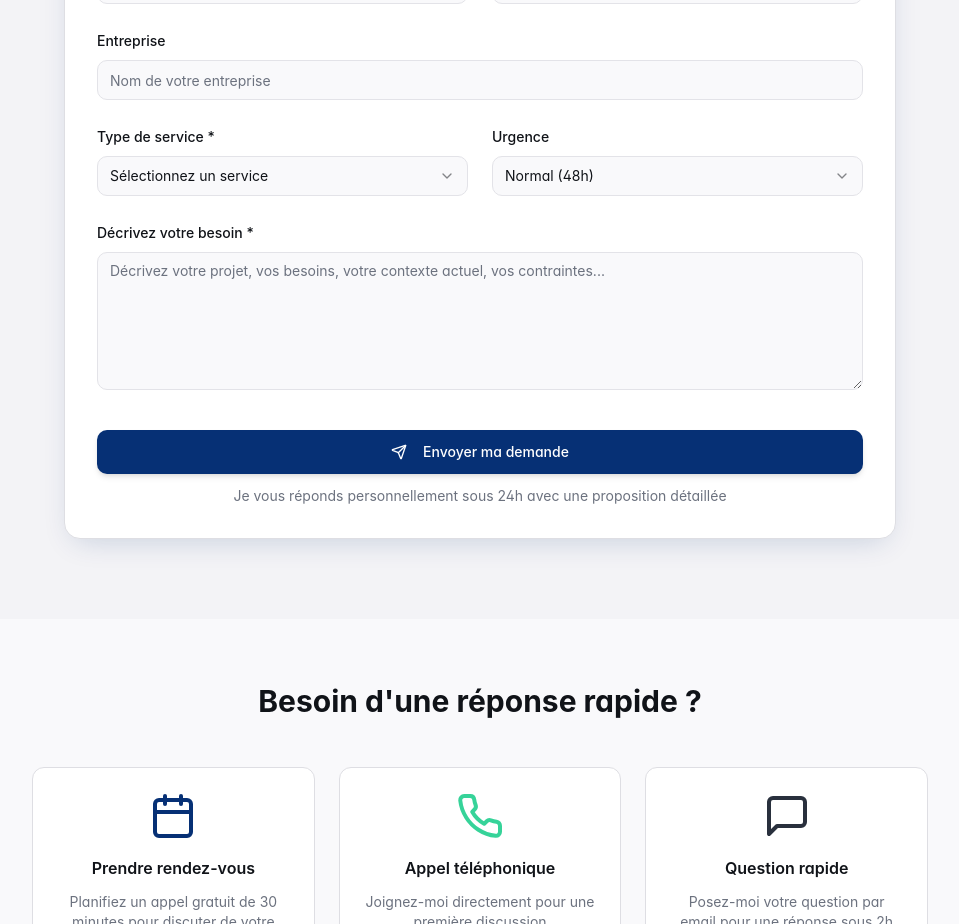
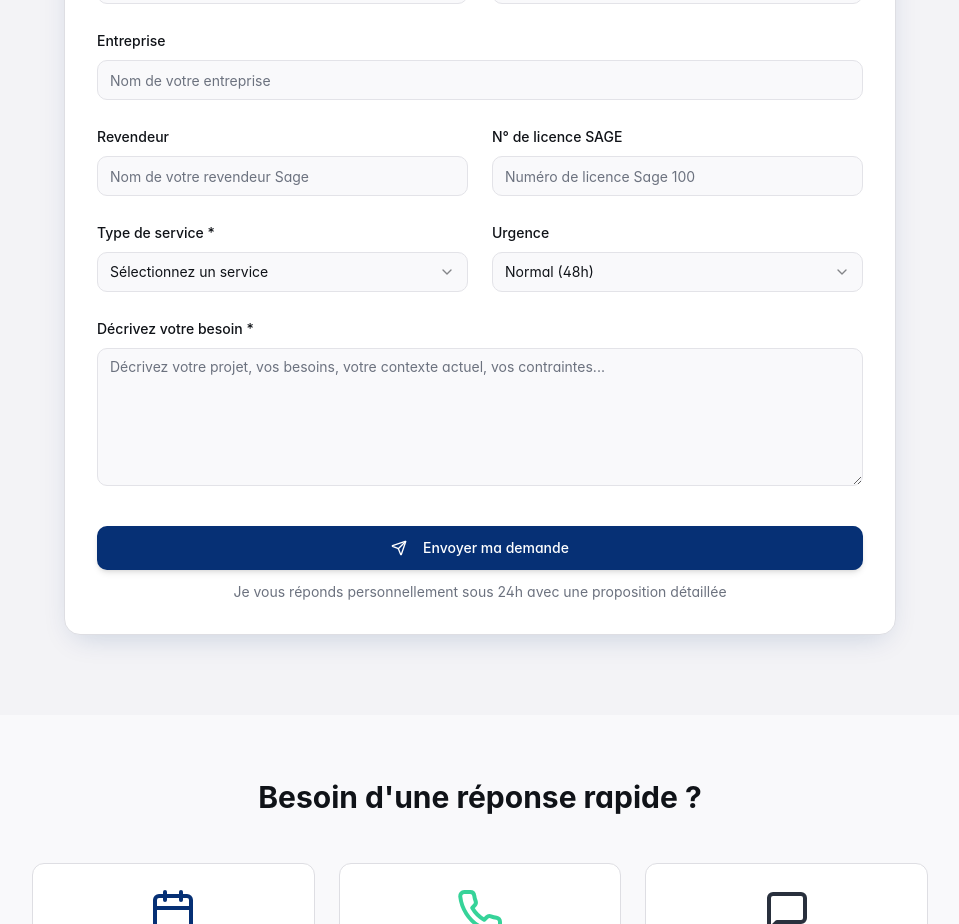
Before and after one commit to GESTIONMAX/sage-consultant-online, a React (Vite) app: page /contact in a window 1280 px wide. Shown: the part 1300-2224 px from the top of the page, without its empty margins (160-1119 px from the left). Built offline with nearby package versions, Linux system fonts and the light colour scheme.

Commit message:
Add reseller and Sage license fields
Add "Revendeur" and "N0 de licence SAGE" fields to the contact form.

```diff
--- a/src/pages/ContactPage.tsx
+++ b/src/pages/ContactPage.tsx
@@ -24,6 +24,8 @@ const ContactPage = () => {
     email: "",
     phone: "",
     company: "",
+    revendeur: "",
+    numeroLicenceSage: "",
     serviceType: "",
     message: "",
     urgency: "normal"
@@ -45,6 +47,8 @@ const ContactPage = () => {
       email: "",
       phone: "",
       company: "",
+      revendeur: "",
+      numeroLicenceSage: "",
       serviceType: "",
       message: "",
       urgency: "normal"
@@ -221,6 +225,30 @@ const ContactPage = () => {
                 />
               </div>
 
+              {/* Informations Sage */}
+              <div className="grid md:grid-cols-2 gap-6">
+                <div className="space-y-2">
+                  <Label htmlFor="revendeur">Revendeur</Label>
+                  <Input
+                    id="revendeur"
+                    type="text"
+                    value={formData.revendeur}
+                    onChange={(e) => handleInputChange("revendeur", e.target.value)}
+                    placeholder="Nom de votre revendeur Sage"
+                  />
+                </div>
+                <div className="space-y-2">
+                  <Label htmlFor="numeroLicenceSage">N° de licence SAGE</Label>
+                  <Input
+                    id="numeroLicenceSage"
+                    type="text"
+                    value={formData.numeroLicenceSage}
+                    onChange={(e) => handleInputChange("numeroLicenceSage", e.target.value)}
+                    placeholder="Numéro de licence Sage 100"
+                  />
+                </div>
+              </div>
+
               {/* Type de service */}
               <div className="grid md:grid-cols-2 gap-6">
                 <div className="space-y-2">
```
